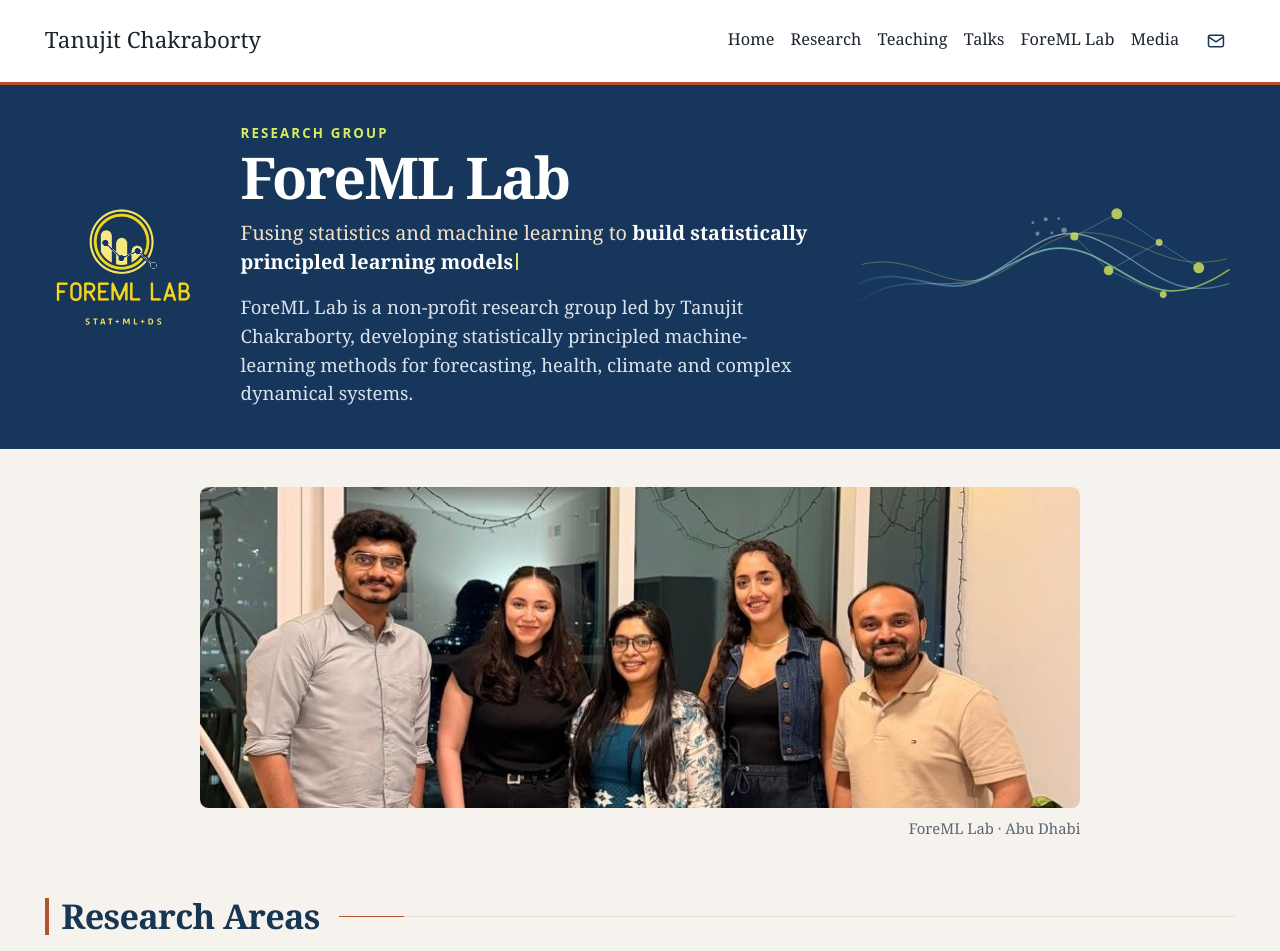
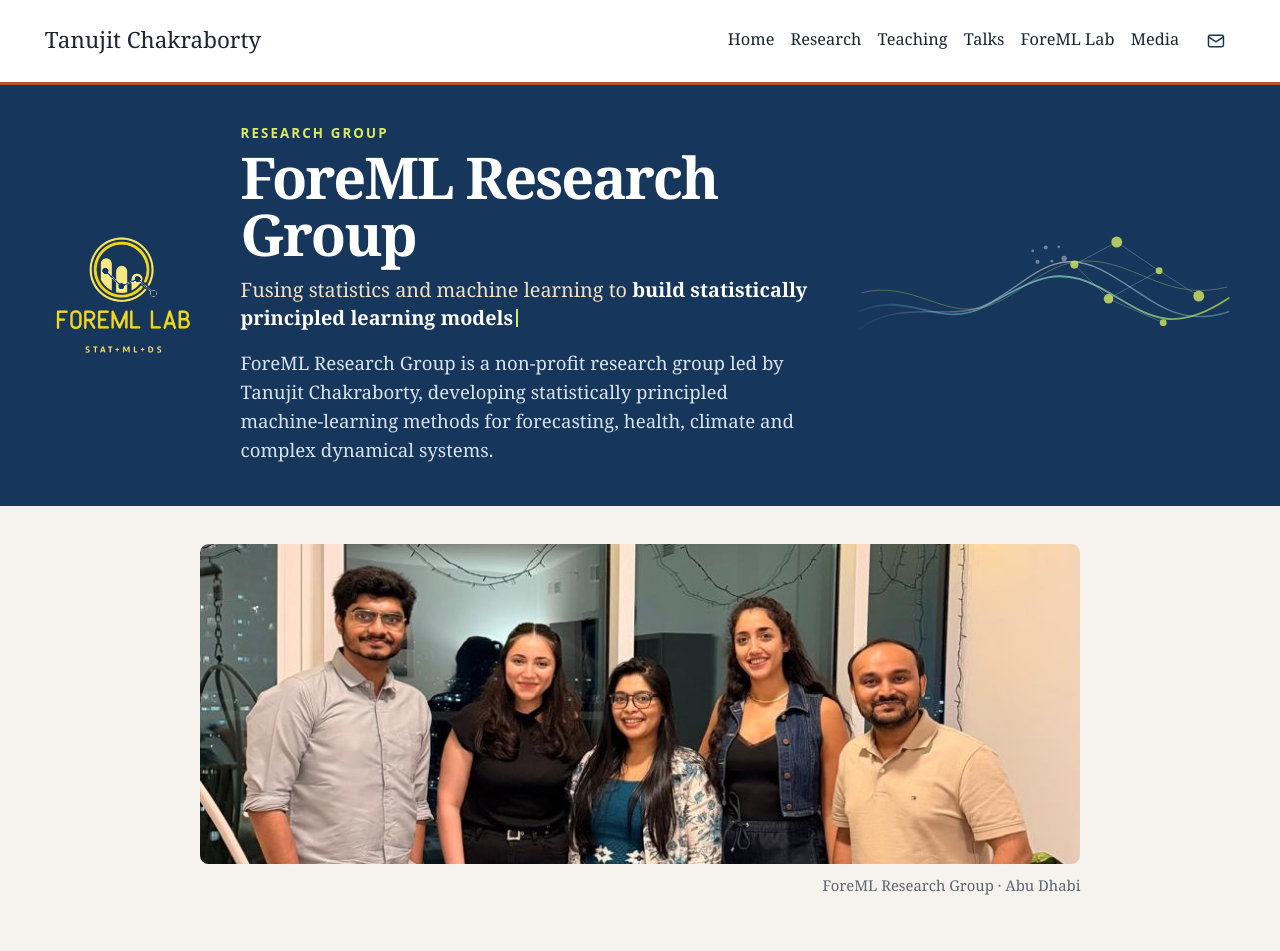
Before and after one commit to ctanujit/ctanujit.github.io, a Jekyll site: the page built from foreml/index.md, in a window 1280 px wide and 1400 px high. Shown: the top 951 px of the window. Built offline with Jekyll 4.4.1, drawn with Linux system fonts in a browser that asks for light colours; some web fonts are replaced; some of the changed text lies outside the part shown.

Commit message:
Update foreml.yml

```diff
--- a/_data/foreml.yml
+++ b/_data/foreml.yml
@@ -1,6 +1,6 @@
 hero:
   eyebrow: "Research group"
-  title: "ForeML Lab"
+  title: "ForeML Research Group"
   rotating_prefix: "Fusing statistics and machine learning to"
   rotating_lines:
     - "forecast complex spatiotemporal systems"
@@ -8,15 +8,15 @@ hero:
     - "advance health AI"
     - "develop scientific generative models"
   lead: >-
-    ForeML Lab is a non-profit research group led by Tanujit Chakraborty, developing statistically principled machine-learning methods for forecasting, health, climate and complex dynamical systems.
+    ForeML Research Group is a non-profit research group led by Tanujit Chakraborty, developing statistically principled machine-learning methods for forecasting, health, climate and complex dynamical systems.
   logo:
     src: /assets/images/foreml/logo.png
-    alt: "ForeML Lab"
+    alt: "ForeML Research Group"
 
 group_photo:
   src: /assets/images/foreml/group.jpg
-  alt: "ForeML Lab group photograph"
-  caption: "ForeML Lab · Abu Dhabi"
+  alt: "ForeML Research Group group photograph"
+  caption: "ForeML Research Group · Abu Dhabi"
 
 featured_research:
   - publication_id: panja-2023-epicasting-an-ensemble-wavelet-neural-network
@@ -37,7 +37,7 @@ featured_research:
     image_position: "center"
 
 join:
-  heading: "Join ForeML Lab"
+  heading: "Join ForeML Research Group"
   text: >-
     Work with us on forecasting, statistical machine learning, health AI and complex dynamical systems. Prospective Master's and PhD students should review our research areas and preparation guidelines before contacting us.
   primary:
```
